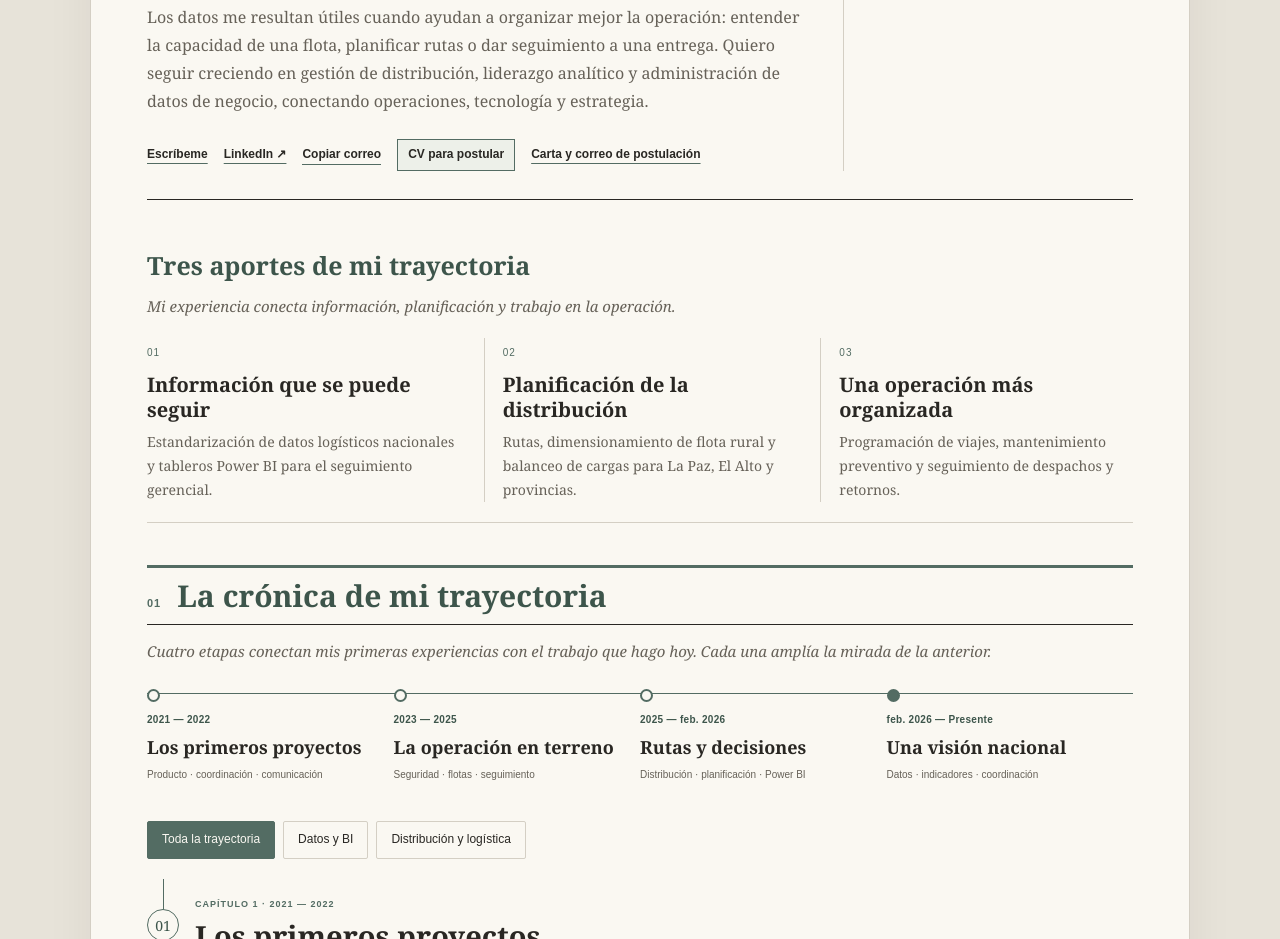
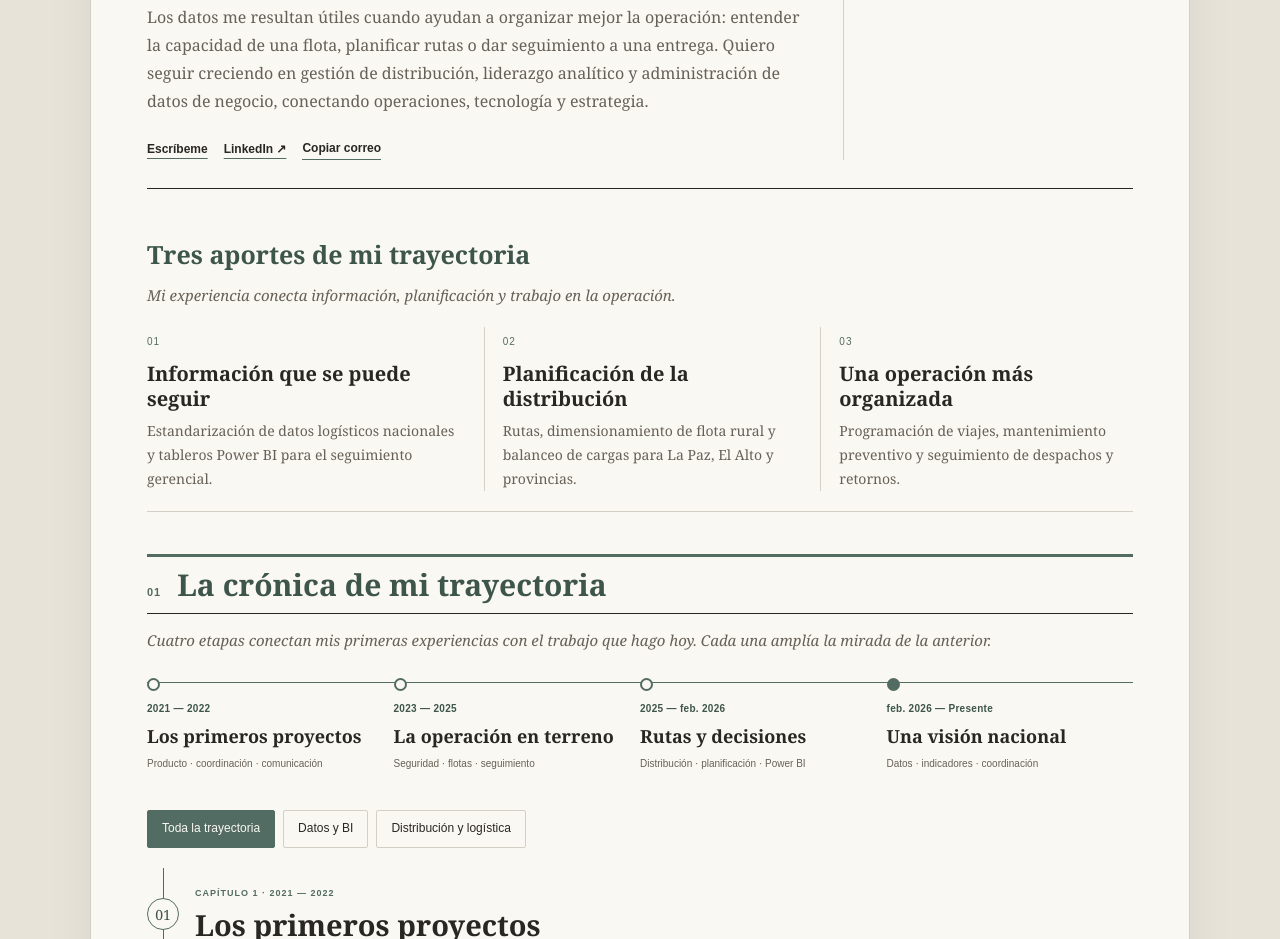
Before and after one commit to rodo2424/mi-cv, a plain HTML site: page index.html in a window 1280 px wide. Shown: the part 817-1756 px from the top of the page. Drawn offline with Linux system fonts and the light colour scheme.

Commit message:
Remove application document links from public CV navigation

```diff
--- a/index.html
+++ b/index.html
@@ -21,7 +21,7 @@
  <header><div class="edition"><span data-key="edition">PERFIL PROFESIONAL</span><span>La Paz, Bolivia · 2026</span><span data-key="field">INGENIERÍA + DATOS</span></div>
  <div class="masthead"><p class="eyebrow" data-key="profession">Ingeniero industrial · Inteligencia de negocios</p><h1>Rodrigo Alejandro López Flores</h1><p class="masthead-caption" data-key="field">INGENIERÍA + DATOS</p></div>
  <div class="intro-grid"><div><h2 data-key="headline">De la operación diaria a una visión nacional.</h2><p class="lead" data-key="intro"></p><p data-key="personal" class="personal"></p>
- <div class="contact"><a href="mailto:rodrilopez2498@gmail.com" data-key="email">Escríbeme</a><a href="https://www.linkedin.com/in/rodrigoalejandrol%C3%B3pezflores24" target="_blank" rel="noopener noreferrer">LinkedIn ↗</a><button type="button" id="copy" data-key="copy">Copiar correo</button><a class="application-link" href="cv.html" data-key="application">CV para postular</a><a href="postulacion.html" data-key="applicationKit">Carta y correo de postulación</a></div></div>
+ <div class="contact"><a href="mailto:rodrilopez2498@gmail.com" data-key="email">Escríbeme</a><a href="https://www.linkedin.com/in/rodrigoalejandrol%C3%B3pezflores24" target="_blank" rel="noopener noreferrer">LinkedIn ↗</a><button type="button" id="copy" data-key="copy">Copiar correo</button></div></div>
  <aside><p class="eyebrow" data-key="brief">EN BREVE</p><p data-key="current"></p><p class="availability" data-key="availability"></p><hr><p data-key="languages"></p><a href="tel:+59165562192">+591 65562192</a><p class="print-email">rodrilopez2498@gmail.com</p></aside></div></header>
  <aside class="contribution-box"><h2 data-key="valueTitle"></h2><p class="section-intro" data-key="valueIntro"></p><div id="contributions" class="contributions"></div></aside>
  <section id="experience"><div class="section-heading"><span>01</span><h2 data-key="storyTitle">La crónica de mi trayectoria</h2></div><p class="section-intro" data-key="experienceIntro"></p><ol id="timeline" class="timeline" aria-label="Recorrer los capítulos de mi trayectoria"></ol><div id="filters" class="filters" role="group" aria-label="Filtrar experiencia"></div><div id="roles"></div><p id="result-count" class="sr-only" aria-live="polite"></p></section>
```
Also changed, not shown: cv.html (+1 -1 lines).
